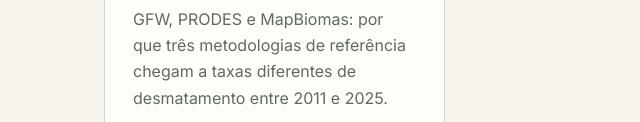
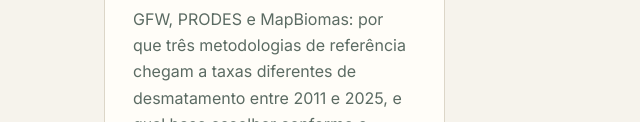
Before and after one commit to coelho85/geoanalyticslab-site, a plain HTML site: page blog/index.html in a window 1280 px wide. Shown: the part 830-952 px from the top of the page, 0-640 px from the left. Drawn offline with Linux system fonts and the light colour scheme.

Commit message:
Update deforestation article summary on blog index
Co-Authored-By: Claude Opus 5.5 <noreply@anthropic.com>

```diff
--- a/blog/index.html
+++ b/blog/index.html
@@ -58,7 +58,7 @@
           <div class="body">
             <div class="num">Artigo · PT</div>
             <h3><a href="desmatamento-amazonia-legal.html">Monitoramento do desmatamento na Amazônia Legal</a></h3>
-            <p>GFW, PRODES e MapBiomas: por que três metodologias de referência chegam a taxas diferentes de desmatamento entre 2011 e 2025.</p>
+            <p>GFW, PRODES e MapBiomas: por que três metodologias de referência chegam a taxas diferentes de desmatamento entre 2011 e 2025, e qual base escolher conforme o objetivo da análise.</p>
             <a class="more" href="desmatamento-amazonia-legal.html" style="margin-top:20px">Ler artigo <span aria-hidden="true">→</span></a>
           </div>
         </article>
```
